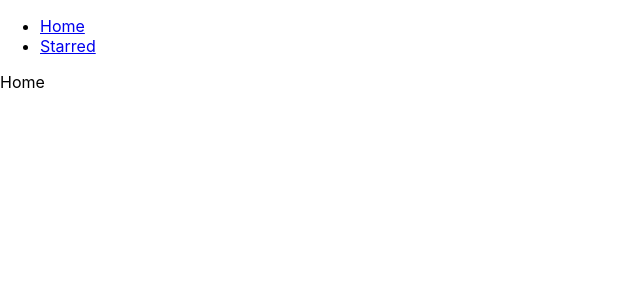
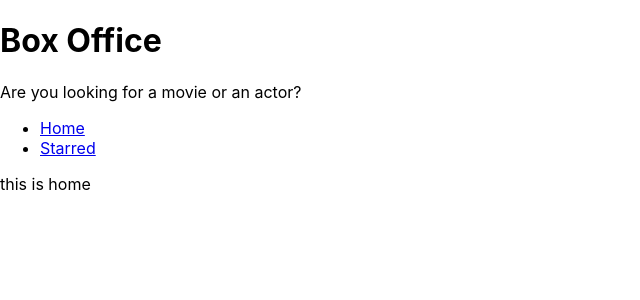
Before and after one commit to AZAD-CYBER/Box-Office-movie, a React (Create React App) app: page / in a window 1280 px wide. Shown: the top 300 px of the page, without its empty margins (0-640 px from the left). Built offline with nearby package versions, Linux system fonts and the light colour scheme.

Commit message:
adding layout management

```diff
--- a/src/App.js
+++ b/src/App.js
@@ -8,8 +8,6 @@
 function App() {
   return (
     <div>
-      <Navs />
-
       <Switch>
         <Route exact path="/">
           <Home />
--- a/src/Pages/Home.js
+++ b/src/Pages/Home.js
@@ -1,7 +1,8 @@
 import React from "react";
+import MainPageLayout from "../components/MainPageLayout";
 
 function Home() {
-  return <div>Home</div>;
+  return <MainPageLayout>this is home</MainPageLayout>;
 }
 
 export default Home;
--- a/src/Pages/Starred.js
+++ b/src/Pages/Starred.js
@@ -1,7 +1,7 @@
 import React from "react";
-
+import MainPageLayout from "../components/MainPageLayout";
 function Starred() {
-  return <div>Starred</div>;
+  return <MainPageLayout>this is Starred</MainPageLayout>;
 }
 
 export default Starred;
--- /dev/null
+++ b/src/components/MainPageLayout.js
@@ -0,0 +1,19 @@
+import React from "react";
+import Navs from "./Navs";
+import Title from "./Title";
+
+const MainPageLayout = ({ children }) => {
+  return (
+    <div>
+      <Title
+        title="Box Office"
+        subtitle="Are you looking for a movie or an actor?"
+      />
+      <Navs />
+
+      {children}
+    </div>
+  );
+};
+
+export default MainPageLayout;
--- /dev/null
+++ b/src/components/Title.js
@@ -0,0 +1,12 @@
+import React from "react";
+
+const Title = ({ title, subtitle }) => {
+  return (
+    <div>
+      <h1>{title}</h1>
+      <p>{subtitle}</p>
+    </div>
+  );
+};
+
+export default Title;
```
